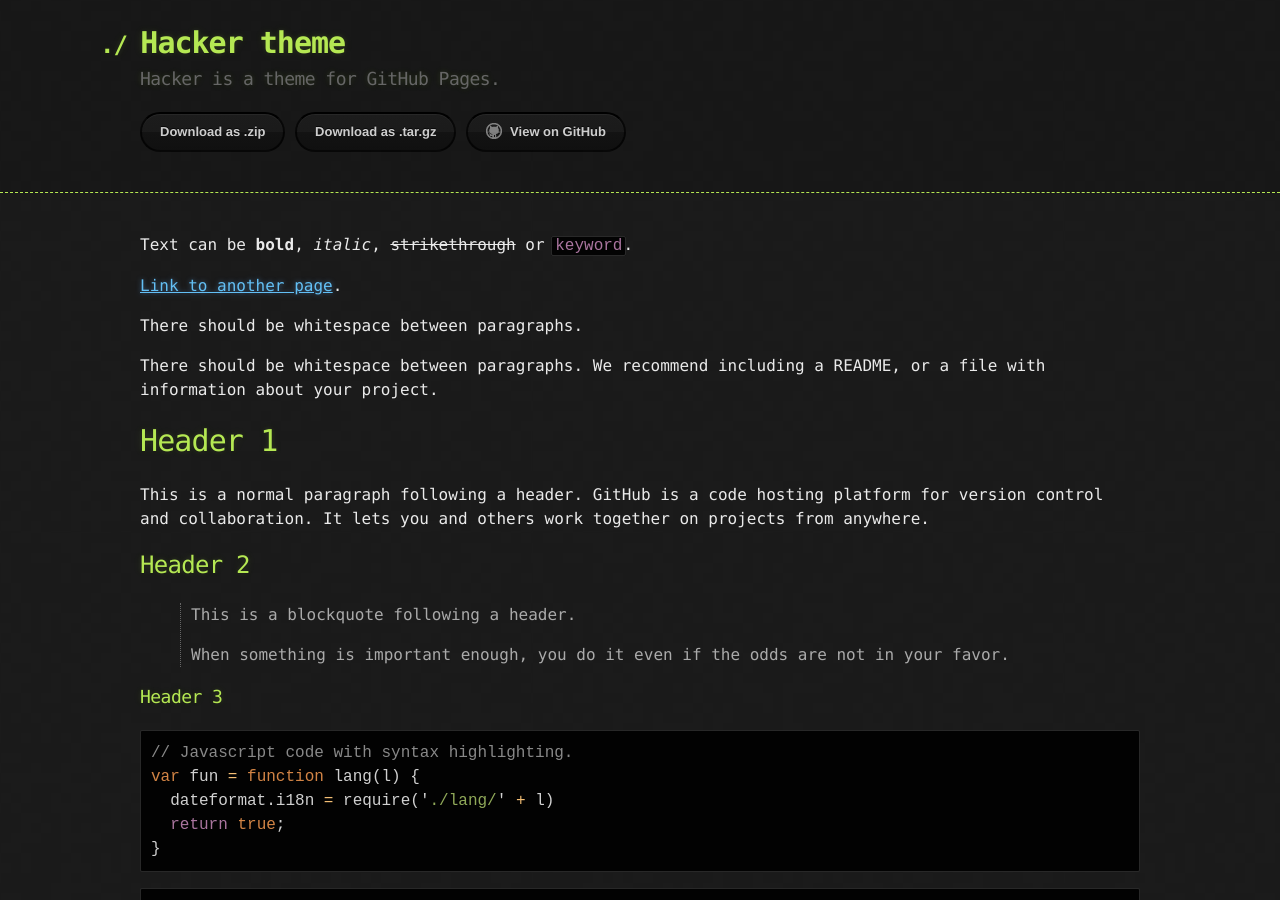
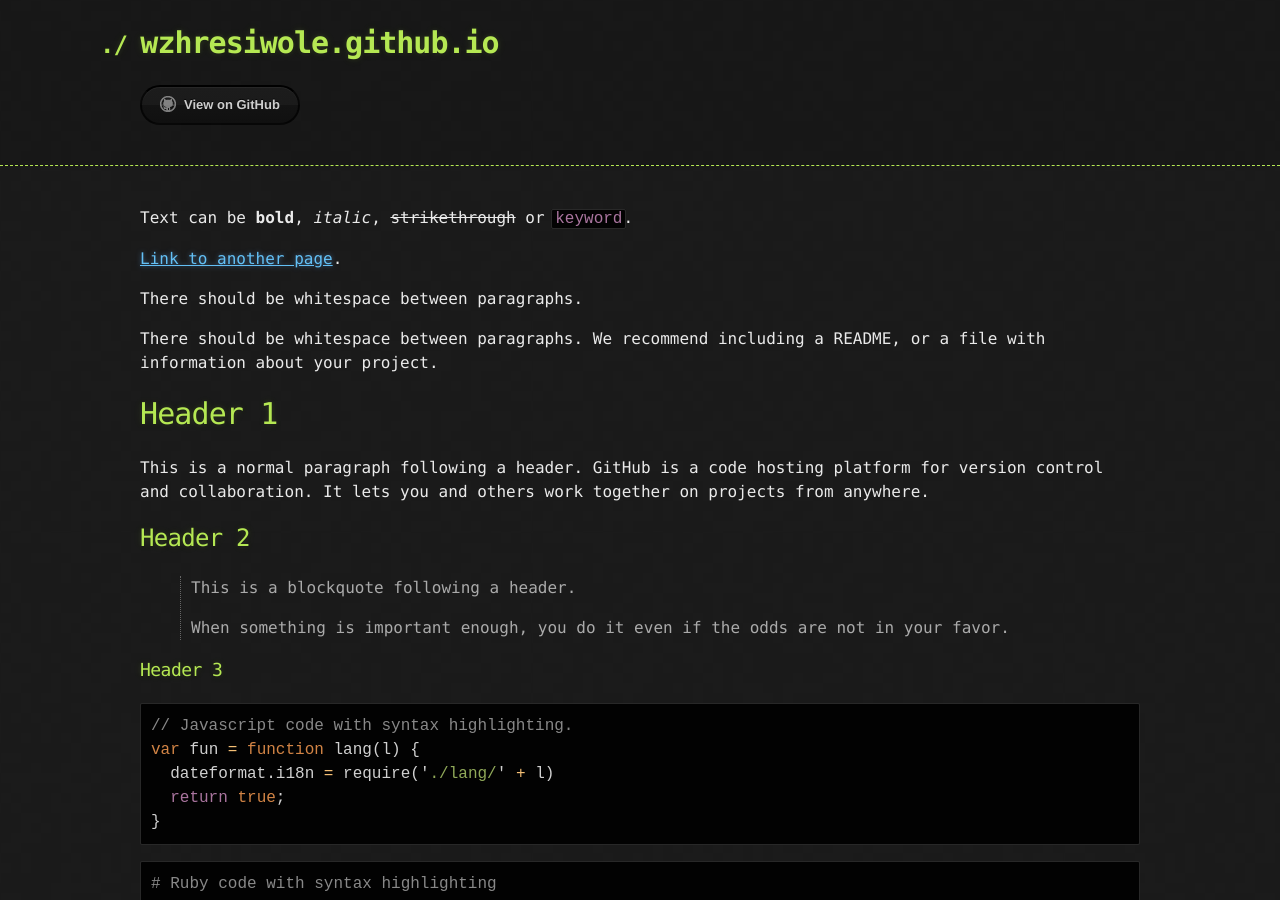
Before and after one commit to wzhresiwole/wzhresiwole.github.io, a Jekyll site: the page built from pages-themes-hacker-b5d117c/index.md, in a window 1280 px wide and 900 px high. Built offline with Jekyll 4.4.1, drawn with Linux system fonts in a browser that asks for light colours; the repository's description, which GitHub fills in, is left out.

Commit message:
Update _config.yml

```diff
--- a/pages-themes-hacker-b5d117c/_config.yml
+++ b/pages-themes-hacker-b5d117c/_config.yml
@@ -1,5 +1 @@
-title: Hacker theme
-description: Hacker is a theme for GitHub Pages.
-show_downloads: true
-google_analytics:
 theme: jekyll-theme-hacker
```
